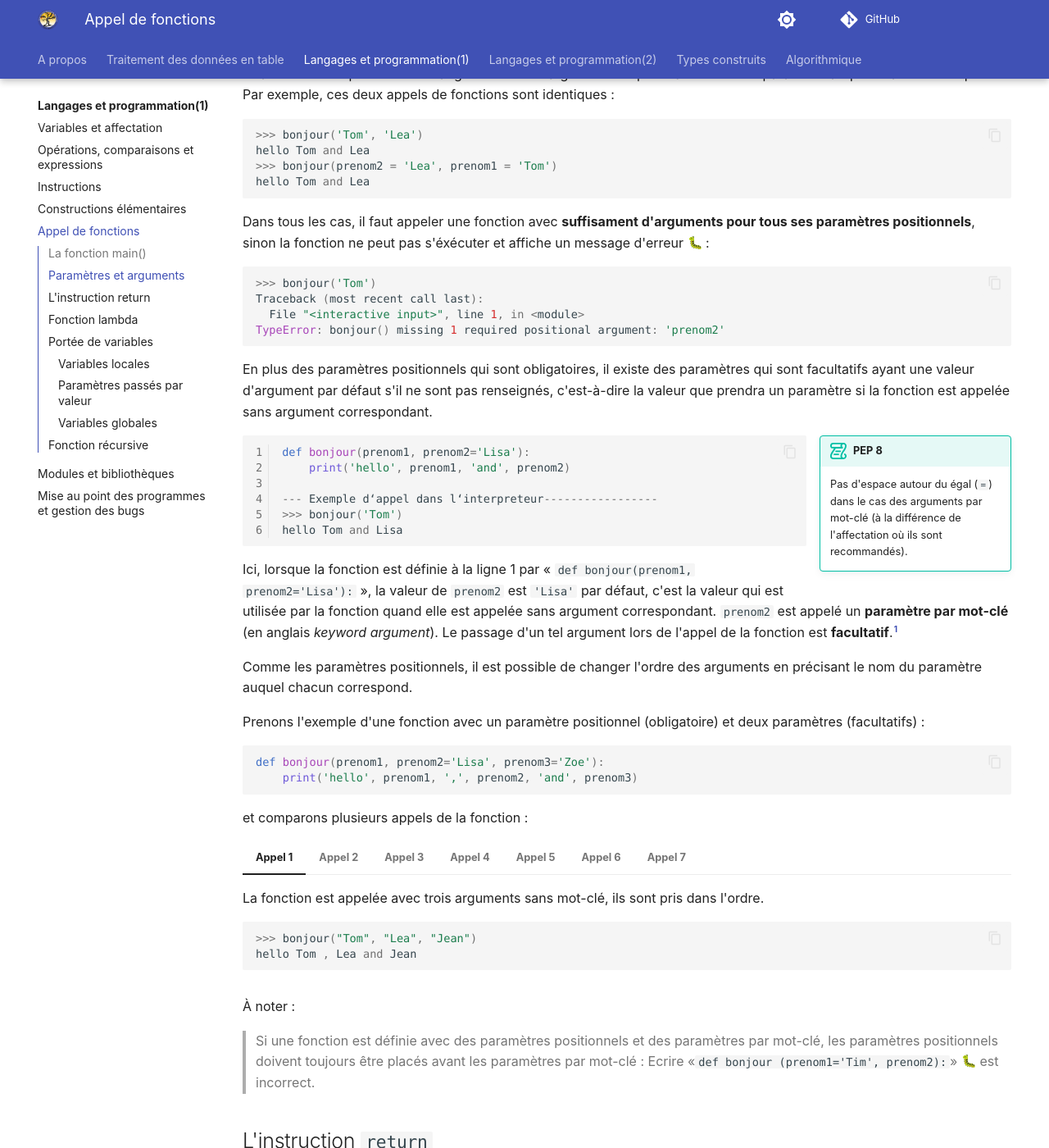
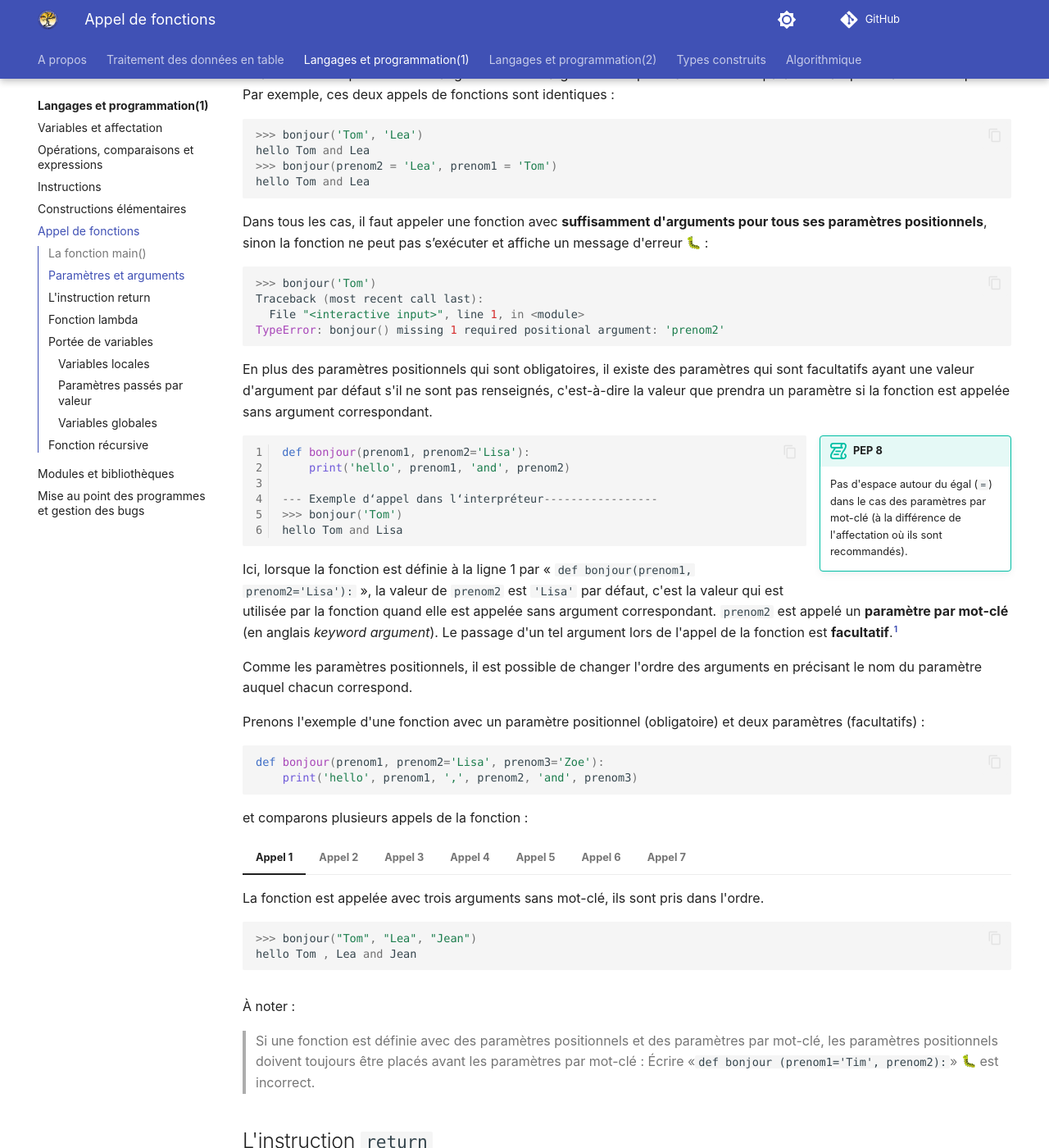
Before and after one commit to fab-perez/NSI-1, an MkDocs documentation site: the page built from docs/langages-et-programmation/5-fonctions.md, in a window 1280 px wide and 1400 px high, scrolled down 3298 px. Shown: the whole window at 82% size. Built offline with MkDocs 1.6.1 and Material for MkDocs 9.7.7, drawn with Linux system fonts in a browser that asks for light colours; emoji names are drawn with the system emoji font; comment, search, counter and statistics services are not loaded; some of the changed text lies outside the part shown.

Commit message:
Add files via upload

````diff
--- a/docs/langages-et-programmation/5-fonctions.md
+++ b/docs/langages-et-programmation/5-fonctions.md
@@ -188,7 +188,7 @@
 hello Tom and Lea
 ```
 
-Dans tous les cas, il faut appeler une fonction avec **suffisament d'arguments pour tous ses paramètres positionnels**, sinon la fonction ne peut pas s'éxécuter et affiche un message d'erreur :bug: :
+Dans tous les cas, il faut appeler une fonction avec **suffisamment d'arguments pour tous ses paramètres positionnels**, sinon la fonction ne peut pas s’exécuter et affiche un message d'erreur :bug: :
 
 ``` py
 >>> bonjour('Tom')
@@ -200,13 +200,13 @@
 En plus des paramètres positionnels qui sont obligatoires, il existe des paramètres qui sont facultatifs ayant une valeur d'argument par défaut s'il ne sont pas renseignés, c'est-à-dire la valeur que prendra un paramètre si la fonction est appelée sans argument correspondant.
 
 !!! tip inline end "PEP 8"
-    Pas d'espace autour du égal (`=`) dans le cas des arguments par mot-clé (à la différence de l'affectation où ils sont recommandés).
+    Pas d'espace autour du égal (`=`) dans le cas des paramètres par mot-clé (à la différence de l'affectation où ils sont recommandés).
 
 ``` py linenums="1"
 def bonjour(prenom1, prenom2='Lisa'):
     print('hello', prenom1, 'and', prenom2)
 
---- Exemple d‘appel dans l‘interpreteur-----------------
+--- Exemple d‘appel dans l‘interpréteur-----------------
 >>> bonjour('Tom')
 hello Tom and Lisa
 ```
@@ -305,7 +305,7 @@
 
 
 À noter :
-> Si une fonction est définie avec des paramètres positionnels et des paramètres par mot-clé, les paramètres positionnels doivent toujours être placés avant les paramètres par mot-clé : Ecrire «`def bonjour (prenom1='Tim', prenom2):`» :bug: est incorrect.
+> Si une fonction est définie avec des paramètres positionnels et des paramètres par mot-clé, les paramètres positionnels doivent toujours être placés avant les paramètres par mot-clé : Écrire «`def bonjour (prenom1='Tim', prenom2):`» :bug: est incorrect.
 
 
 
````
Also changed, not shown: other parts of docs/langages-et-programmation/5-fonctions.md (+8 -8 lines), docs/langages-et-programmation/4-constructions-elementaires.md (+11 -11 lines), docs/langages-et-programmation/6-modules-bibliotheques.md (+4 -4 lines), docs/langages-et-programmation/7-mise-au-point-gestion-bugs.md (+7 -7 lines).
